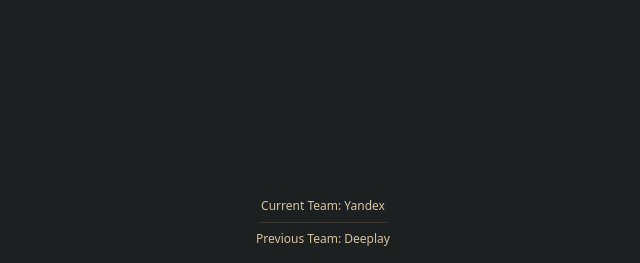
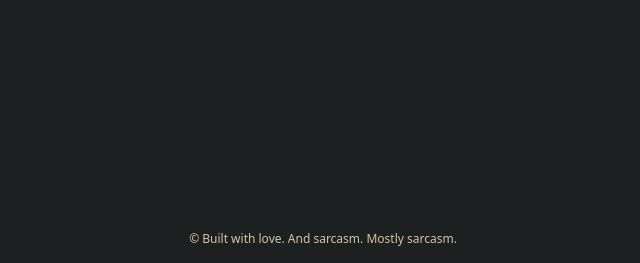
Before and after one commit to kirillwynn/kirillwynn.com, a Flask app: page /feed in a window 1280 px wide. Shown: the part 537-800 px from the top of the page, without its empty margins (317-957 px from the left). Run offline with Flask 3, Linux system fonts and the light colour scheme; parts of the project's set-up code (start-up, migrations or seed data) failed here and were passed over; some libraries are stand-ins or nearby versions; some web fonts are replaced.

Commit message:
change footer

```diff
--- a/app/templates/base.html
+++ b/app/templates/base.html
@@ -34,10 +34,7 @@
 
     <!-- Футер -->
     <footer class="text-center text-xs text-gruvbox-fg1 py-4">
-        <div class="max-w-4xl mx-auto flex flex-col items-center space-y-2 animate-fade-in-slow">
-            <span class="font-medium">Current Team: Yandex</span>
-            <div class="w-32 border-t border-gruvbox-bg1"></div>
-            <span class="font-medium">Previous Team: Deeplay</span>
+        <p>&copy; Built with love. And sarcasm. Mostly sarcasm. </p>
         </div>
     </footer>
 </body>
```
